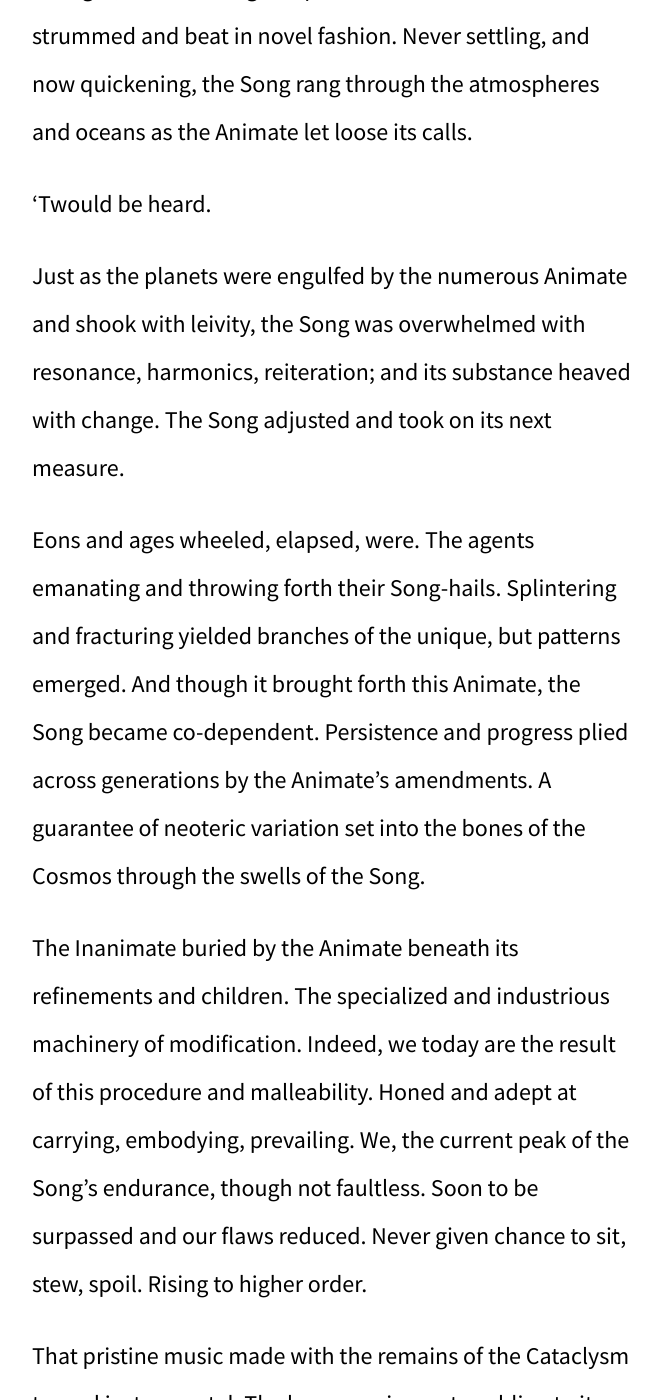
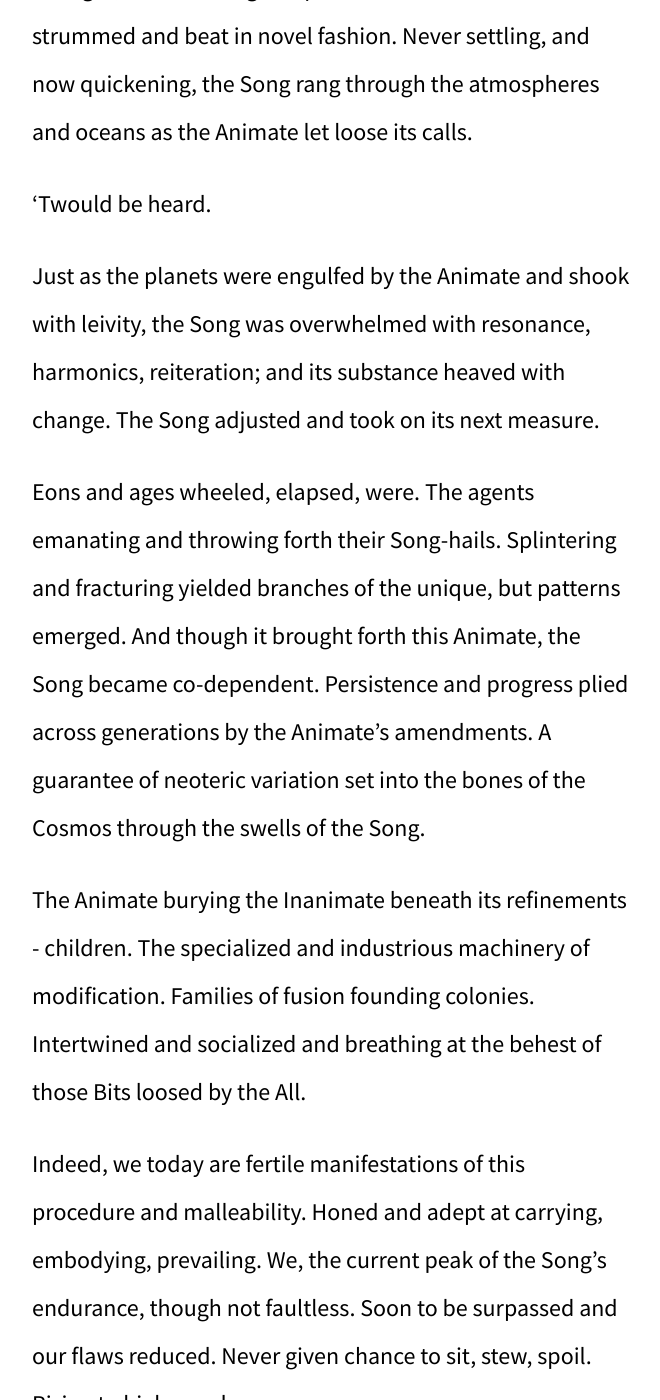
Before and after one commit to kyletolle/the-mechanism-collection, a Jekyll site: the page built from index.md, in a window 1280 px wide and 1400 px high, scrolled down 8570 px. Shown: the whole window, without its empty margins (308-968 px from the left). Built offline with Jekyll 4.4.1, drawn with Linux system fonts in a browser that asks for light colours; some of the changed text lies outside the part shown.

Commit message:
More refinements to the Third

```diff
--- a/index.md
+++ b/index.md
@@ -161,10 +161,9 @@ as the Animate let loose its calls.
 
 'Twould be heard.
 
-Just as the planets were engulfed by the numerous Animate and shook with
-leivity, the Song was overwhelmed with resonance, harmonics, reiteration; and
-its substance heaved with change. The Song adjusted and took on its next
-measure.
+Just as the planets were engulfed by the Animate and shook with leivity, the
+Song was overwhelmed with resonance, harmonics, reiteration; and its substance
+heaved with change. The Song adjusted and took on its next measure.
 
 Eons and ages wheeled, elapsed, were. The agents emanating and throwing forth
 their Song-hails. Splintering and fracturing yielded branches of the unique,
@@ -173,23 +172,20 @@ became co-dependent. Persistence and progress plied across generations by the
 Animate's amendments. A guarantee of neoteric variation set into the bones of
 the Cosmos through the swells of the Song.
 
-The Inanimate buried by the Animate beneath its refinements and children. The
-specialized and industrious machinery of modification. Indeed, we today are
-the result of this procedure and malleability. Honed and adept at carrying,
-embodying, prevailing. We, the current peak of the Song's endurance, though
-not faultless. Soon to be surpassed and our flaws reduced. Never given chance
-to sit, stew, spoil. Rising to higher order.
+The Animate burying the Inanimate beneath its refinements - children. The
+specialized and industrious machinery of modification. Families of fusion
+founding colonies. Intertwined and socialized and breathing at the behest of
+those Bits loosed by the All.
+
+Indeed, we today are fertile manifestations of this procedure and
+malleability. Honed and adept at carrying, embodying, prevailing. We, the
+current peak of the Song's endurance, though not faultless. Soon to be
+surpassed and our flaws reduced. Never given chance to sit, stew, spoil.
+Rising to higher order.
 
 That pristine music made with the remains of the Cataclysm turned
 instrumental. The known universe trembling to its very being with the message
 it carries and endures; enacts and surely _is_.
-
-#### Leftovers
-
-- On a small number, the energy of the Song shifted, and the ripples focused
-  and intensified.
-- Little seafoam creatures riding currents in, on, and above the planets.
-- Pieces of foam sinking. Jetsam airborne. Flotsam tossed upon the shore.
 
 ---
 
```
Also changed, not shown: other parts of index.md (+3 -3 lines).
